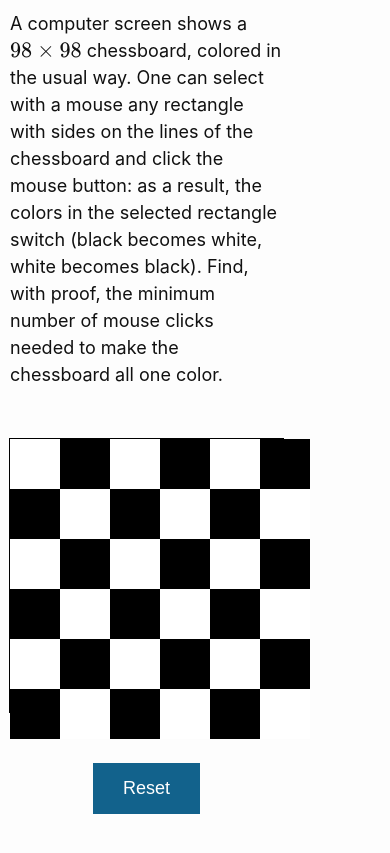
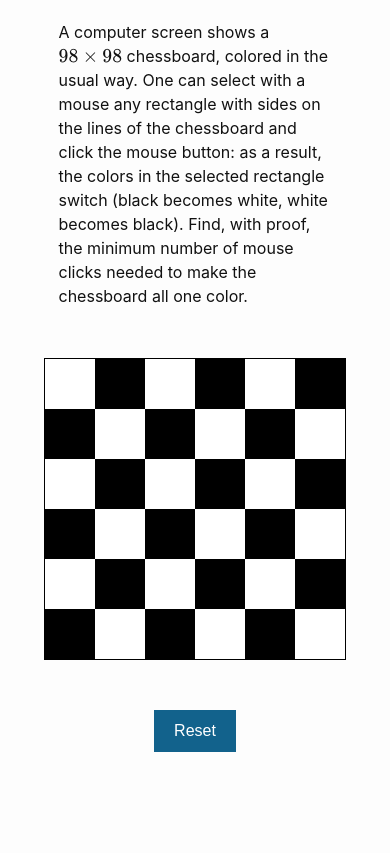
Before and after one commit to PROA200/website, a Jekyll site: the page 1999-usamo-4.html, which Jekyll copies as it is, in a window 390 px wide. Shown: the top 853 px of the page. Built offline with Jekyll 4.4.1, drawn with Linux system fonts in a browser that asks for light colours.

Commit message:
Update 1999-usamo-4.html

```diff
--- a/1999-usamo-4.html
+++ b/1999-usamo-4.html
@@ -5,6 +5,7 @@
     <script src="https://polyfill.io/v3/polyfill.min.js?features=es6"></script>
     <script id="MathJax-script" async src="https://cdn.jsdelivr.net/npm/mathjax@3/es5/tex-mml-chtml.js"></script>
 	<link rel="stylesheet" href="assets/css/style.css">
+	<meta name="viewport" content="width=device-width, initial-scale=1.0">
     <style>
         .container {
             display: flex;
@@ -78,26 +79,6 @@
 			filter: brightness(125%);
 		}
 
-		@media (max-width: 767px) {
-		.container {
-			padding: 10px;
-		}
-
-		#problem-statement {
-			font-size: 18px;
-		}
-
-		.chessboard-container {
-			width: 100%;
-			height: 0;
-			padding-bottom: 100%; /* Maintain aspect ratio */
-			max-width: 400px; /* Adjust this value as needed */
-		}
-
-		.button {
-			font-size: 18px;
-			padding: 15px 30px;
-		}
     </style>
 </head>
 <body>
```
